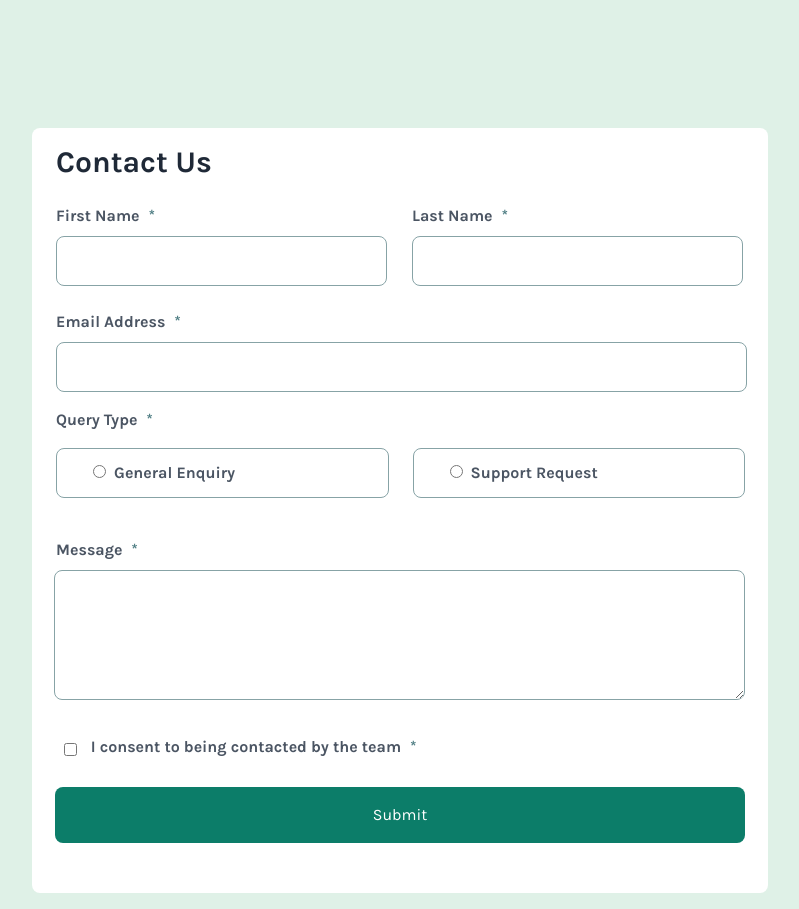
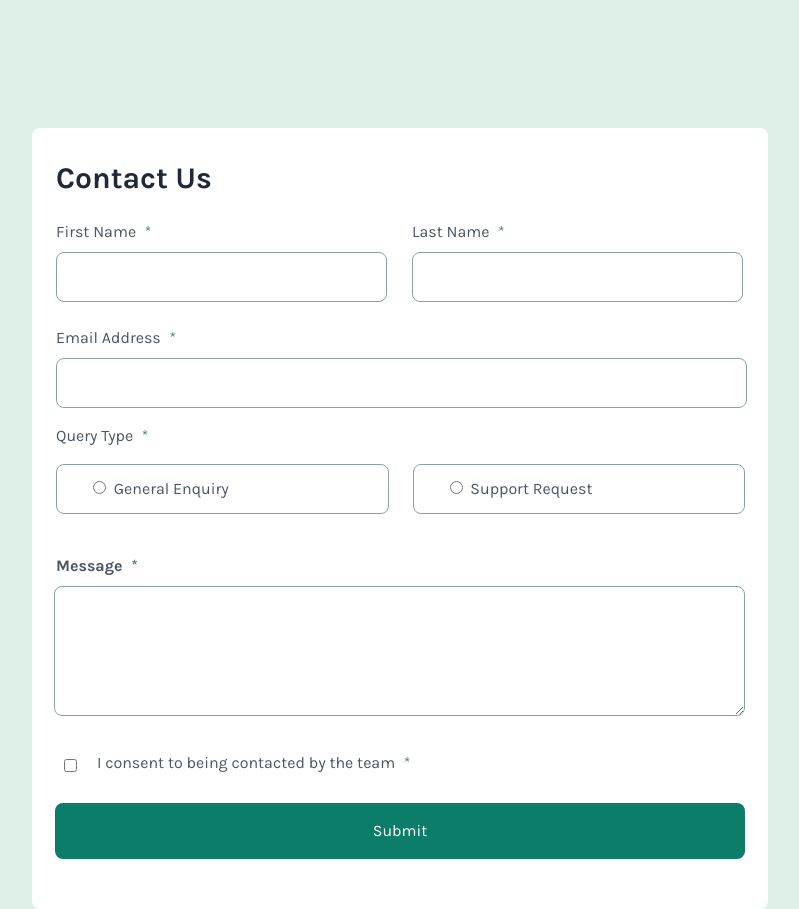
Before and after one commit to hectrhcc/contact-form-main, a website: page index.html in a window 1280 px wide. Shown: the whole page, without its empty margins (240-1039 px from the left). Drawn offline with nearby package versions, Linux system fonts and the light colour scheme.

Commit message:
design frontendmentor

```diff
--- a/index.html
+++ b/index.html
@@ -205,33 +205,33 @@
 </head>
 <body class="bg-Green-lighter lg:flex lg:justify-center lg:items-center">
 <form class="form rounded-lg relative pt-4 pb-1 pl-6 ml-4 mr-4 mt-6 bg-White mx-auto text-center">
-  <h2 class="text-3xl font-semibold text-left pb-6 text-gray-800">Contact Us</h2>
+  <h2 class="lg:pt-4 text-3xl font-semibold text-left pb-6 text-gray-800">Contact Us</h2>
   <div class="contenedor lg:visible lg:flex lg:justify-center lg:items-center">
   <div class="first">
-  <label for="firstname" class="block text-base text-left mb-2 text-gray-600 font-semibold">First Name  <span class="asterisco">*</span></label>
+  <label for="firstname" class="block text-base text-left mb-2 text-gray-600 font-medium">First Name  <span class="asterisco">*</span></label>
   <input type="text"  id="firstname" name="firstname" class="nombre mb-2 py-3 rounded-lg block bg-White border border-Grey-medium border-solid border-1"/>
     <p id="px" class="hidden  mb-4  mt-2">&nbsp;</p>
     <p id="pf1" class="text-left mb-4  mt-2 text-Red hidden">This field is required</p>
   </div>
   <div class="second">
-  <label for="lastname" class=" text-base block text-left mb-2 text-gray-600 font-semibold">Last Name  <span class="asterisco">*</span></label>
+  <label for="lastname" class=" text-base block text-left mb-2 text-gray-600 font-medium">Last Name  <span class="asterisco">*</span></label>
   <input type="text" id="lastname" name="lastname" class="apellido py-3 mb-2  rounded-lg block bg-White border border-Grey-medium border-solid border-1"/>
   <p id="pf0" class="hidden  mb-4  mt-2">&nbsp;</p>
   <p id="pf2" class="text-left mb-4 mt-2 text-left mb-4 text-Red hidden">This field is required</p>
   </div>
 </div>
-  <label for="email" class=" text-base block text-left mb-2 text-gray-600 font-semibold">Email Address  <span class="asterisco">*</span></label>
+  <label for="email" class=" text-base block text-left mb-2 text-gray-600 font-medium">Email Address  <span class="asterisco">*</span></label>
   <input type="email" id="email" name="email"  class="email  mb-4 py-3  block rounded-lg bg-White border border-Grey-medium border-solid border-1"/>
     <p id="pf3" class="text-left mb-4  text-Red hidden">Please enter a valid email address</p>
     <p id="pf4" class="text-left mb-4 text-left text-Red hidden mb-4">This field is required</p>
 
-  <label class="text-base block text-left  mb-4 text-gray-600 font-semibold" for="">Query Type <span class="asterisco">*</span></label>
+  <label class="text-base block text-left  mb-4 text-gray-600 font-medium" for="">Query Type <span class="asterisco">*</span></label>
   <div class=" lg:flex ">
-  <div class="gral  text-left pl-10 py-3 rounded-lg bg-White border border-Grey-medium border-solid border-1 mb-4 text-gray-600 font-semibold">
+  <div class="gral  text-left pl-10 py-3 rounded-lg bg-White border border-Grey-medium border-solid border-1 mb-4 text-gray-600 font-medium">
     <input  type="radio" name="query_type" class=" py-2 px-10 relative right-1 " id="generalEnquiry" onchange="applyStyles(this)"/>  <label for="generalEnquiry">  General Enquiry</label>
 
   </div>
-  <div class="support  py-3 text-left pl-10 py-3 rounded-lg bg-White border border-Grey-medium border-solid border-1 mb-4 text-gray-600 font-semibold">
+  <div class="support  py-3 text-left pl-10 py-3 rounded-lg bg-White border border-Grey-medium border-solid border-1 mb-4 text-gray-600 font-medium">
     <input  type="radio" name="query_type" class="py-2 relative right-1 " id="supportRequest" onchange="applyStyles(this)"/>  <label for="supportRequest">  Support Request</label>
   </div>
 </div>
@@ -241,7 +241,7 @@
   <textarea id="msj" name="msj" class="msj  w-11/12  rounded-lg bg-White border border-Grey-medium border-solid border-1"></textarea>
   <p id="pf6" class="text-left mb-4  text-Red hidden">This field is required</p>
   <div class="check">
-  <input id=check type="checkbox" class=" relative top-7 left-2 block text-left text-gray-600 font-semibold mb-2 mt-2 pl-2 " >  <span class="p1 relative left-10 bottom-3 break-normal text-gray-600 font-semibold">I consent to being contacted by </span> <span class="p2 text-gray-600 font-semibold relative top-2 right-48">the team <span class="asterisco">*</span></span></input>
+  <input id=check type="checkbox" class=" relative top-7 left-2 block text-left text-gray-600 font-medium mb-2 mt-2 pl-2 " >  <span class="p1 relative left-10 bottom-3 break-normal text-gray-600 font-medium">I consent to being contacted by </span> <span class="p2 text-gray-600 font-medium relative top-2 right-48">the team <span class="asterisco">*</span></span></input>
   <p id="pf7" class="ml-2  text-left mb-4  text-Red hidden">To submit this form, please consent to being contacted</p>
   </div>
   <button id="submit" type="submit"  class="submit  font-medium  rounded-lg  text-White block bg-Green-medium  " >
```
Also changed, not shown: output.css.
